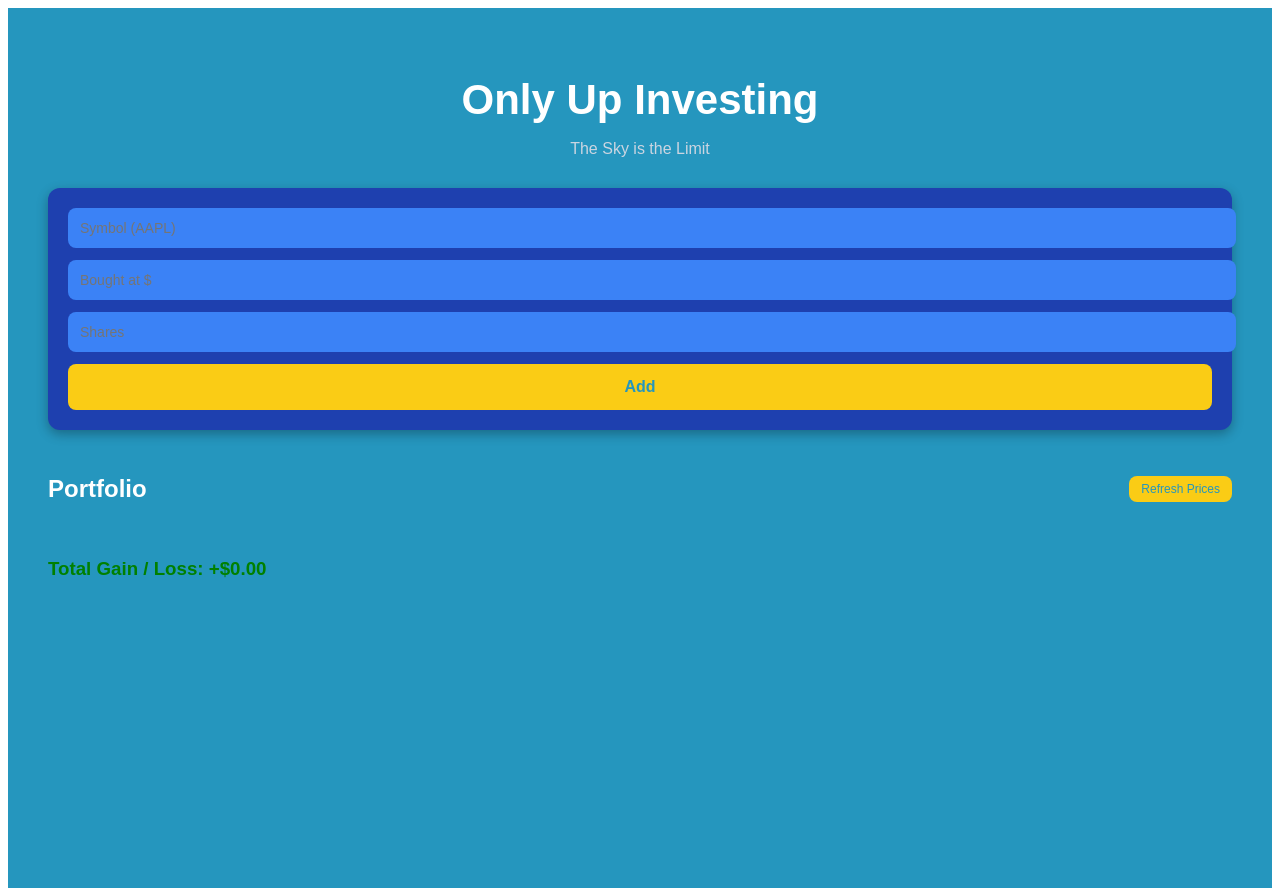
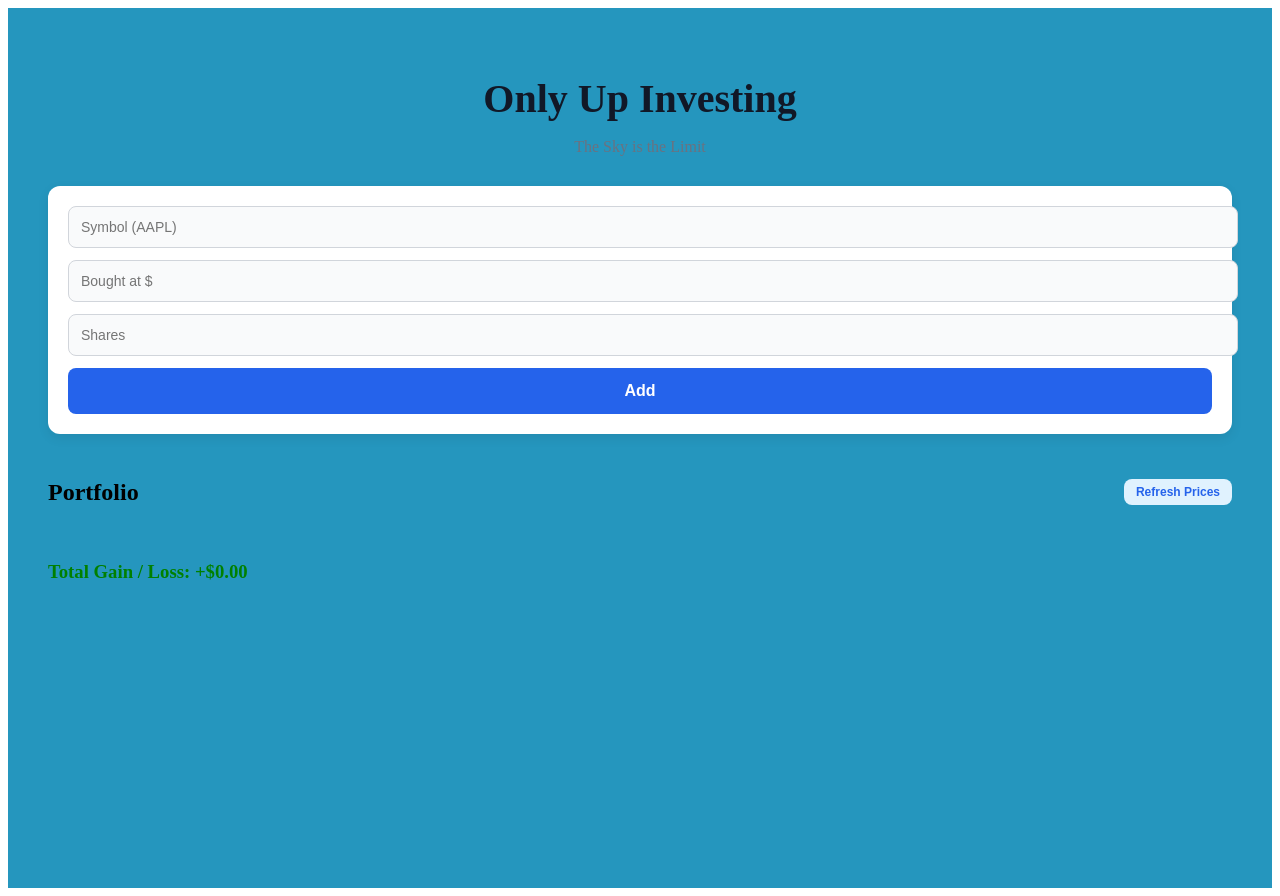
Before and after one commit to nmirpuri/Only-Up-Investing, a Next.js app: page / in a window 1280 px wide. Built offline with nearby package versions, Linux system fonts and the light colour scheme.

Commit message:
Update page.js

```diff
--- a/app/page.js
+++ b/app/page.js
@@ -256,26 +256,39 @@ export default function Home() {
    STYLES
 ============================ */
 const styles = {
+  // ===== Page background =====
+  pageWrapper: {
+    background: "#f5f7fa", // very light gray-blue
+    minHeight: "100vh",
+    padding: "40px 20px",
+    fontFamily: "'Inter', sans-serif",
+    color: "#111827", // default dark text
+  },
+
+  // ===== Main container =====
   container: {
-  maxWidth: "1400px",
-  margin: "0 auto", // centered
-  fontFamily: "'Poppins', sans-serif",
-  color: "#fff",
-},
+    maxWidth: "1200px",
+    margin: "0 auto",
+  },
+
+  // ===== Titles =====
   title: {
-    fontSize: 42,
-    fontWeight: "700",
-    marginBottom: 10,
+    fontSize: 40,
+    fontWeight: 700,
     textAlign: "center",
+    marginBottom: 6,
+    color: "#111827",
   },
   subtitle: {
-    color: "#cbd5e1",
     fontSize: 16,
+    color: "#6b7280", // muted gray for subtitle
     textAlign: "center",
     marginBottom: 30,
   },
+
+  // ===== Notices =====
   notice: {
-    background: "#2563eb",
+    background: "#e0f2fe", // soft blue
     padding: 14,
     borderRadius: 10,
     marginBottom: 30,
@@ -283,44 +296,49 @@ const styles = {
     textAlign: "center",
     cursor: "pointer",
     fontWeight: 500,
+    color: "#0c4a6e",
     transition: "background 0.2s ease",
   },
   noticeHover: {
-    background: "#1d4ed8",
+    background: "#bae6fd",
   },
+
+  // ===== Input + Form =====
   card: {
-    background: "#1e40af",
+    background: "#ffffff",
     padding: 20,
     borderRadius: 12,
     marginBottom: 25,
-    boxShadow: "0 4px 12px rgba(0,0,0,0.3)",
+    boxShadow: "0 4px 12px rgba(0,0,0,0.08)",
   },
   input: {
     width: "100%",
     padding: 12,
     marginBottom: 12,
     borderRadius: 8,
-    border: "none",
-    background: "#3b82f6",
-    color: "#fff",
+    border: "1px solid #d1d5db",
+    background: "#f9fafb",
+    color: "#111827",
     fontSize: 14,
     outline: "none",
   },
   button: {
     width: "100%",
     padding: 14,
-    background: "#facc15",
-    color: "#2596be",
-    fontWeight: "600",
+    background: "#2563eb", // vibrant blue
+    color: "#ffffff",
+    fontWeight: 600,
     border: "none",
     borderRadius: 8,
     cursor: "pointer",
     fontSize: 16,
-    transition: "all 0.2s ease",
+    transition: "background 0.2s ease",
   },
   buttonHover: {
-    background: "#eab308",
+    background: "#1e40af", // darker blue on hover
   },
+
+  // ===== Portfolio Section =====
   refreshRow: {
     display: "flex",
     justifyContent: "space-between",
@@ -333,34 +351,38 @@ const styles = {
     borderRadius: 8,
     border: "none",
     cursor: "pointer",
-    color: "#2596be",
-    background: "#facc15",
+    color: "#2563eb",
+    background: "#e0f2fe",
+    fontWeight: 600,
   },
+
   error: {
-    color: "#f87171",
+    color: "#dc2626", // red for errors
     marginTop: 10,
-    fontWeight: "600",
+    fontWeight: 600,
   },
+
   portfolioGrid: {
     display: "grid",
-    gridTemplateColumns: "repeat(auto-fill, minmax(250px, 1fr))",
+    gridTemplateColumns: "repeat(auto-fill, minmax(280px, 1fr))",
     gap: 20,
   },
+
   stockCard: {
-    background: "#3b82f6",
+    background: "#ffffff",
     padding: 20,
     borderRadius: 12,
-    boxShadow: "0 6px 18px rgba(0,0,0,0.3)",
+    boxShadow: "0 6px 18px rgba(0,0,0,0.08)",
     display: "flex",
     flexDirection: "column",
     justifyContent: "space-between",
     transition: "transform 0.2s ease, box-shadow 0.2s ease",
-    cursor: "pointer",
   },
   stockCardHover: {
     transform: "translateY(-4px)",
-    boxShadow: "0 12px 24px rgba(0,0,0,0.35)",
+    boxShadow: "0 12px 24px rgba(0,0,0,0.12)",
   },
+
   stockHeader: {
     display: "flex",
     justifyContent: "space-between",
@@ -372,11 +394,23 @@ const styles = {
     border: "none",
     fontSize: 18,
     cursor: "pointer",
-    color: "#f87171",
+    color: "#dc2626",
     fontWeight: "700",
   },
   stockText: {
     fontSize: 14,
     marginBottom: 6,
+    color: "#111827",
+  },
+  gainText: {
+    fontWeight: "bold",
+    fontSize: 14,
+  },
+
+  // ===== Total Gain / Loss =====
+  totalGain: {
+    marginTop: 20,
+    fontWeight: 700,
+    fontSize: 18,
   },
 };
```
